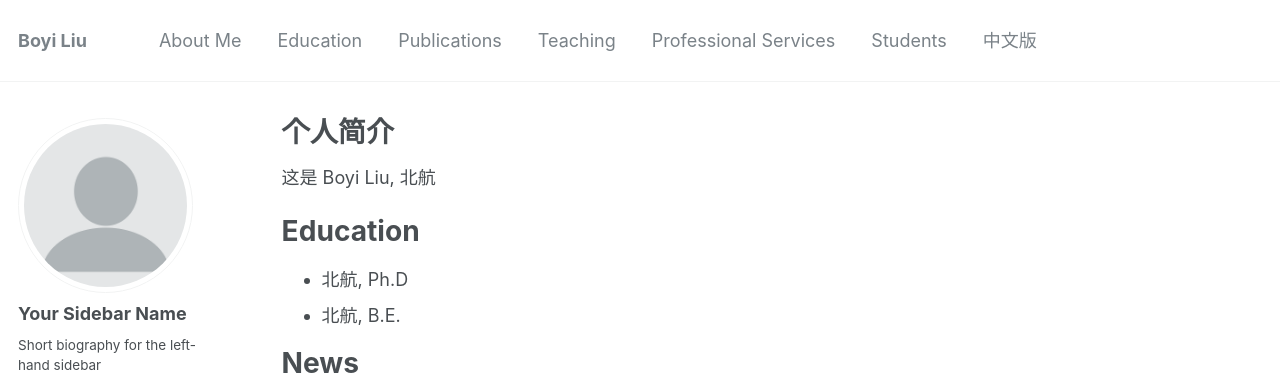
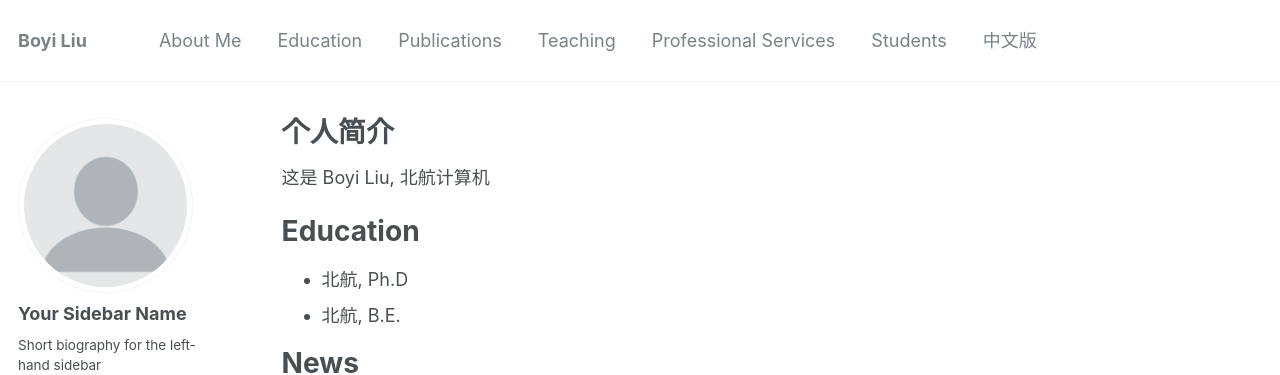
Before and after one commit to boyi-liu/boyi-liu.github.io, a Jekyll site: the page built from _pages/cn.md, in a window 1280 px wide and 900 px high. Shown: the top 375 px of the window. Built offline with Jekyll 4.4.1, drawn with Linux system fonts in a browser that asks for light colours; some web fonts are replaced.

Commit message:
Update cn.md

```diff
--- a/_pages/cn.md
+++ b/_pages/cn.md
@@ -3,10 +3,10 @@ layout: archive
 title: "个人简介"
 permalink: /cn/
 author_profile: true
-include.nav: cnnavi
+nav: cnnavi
 ---
 
-这是 Boyi Liu, 北航
+这是 Boyi Liu, 北航计算机
 
 Education
 ======
```
